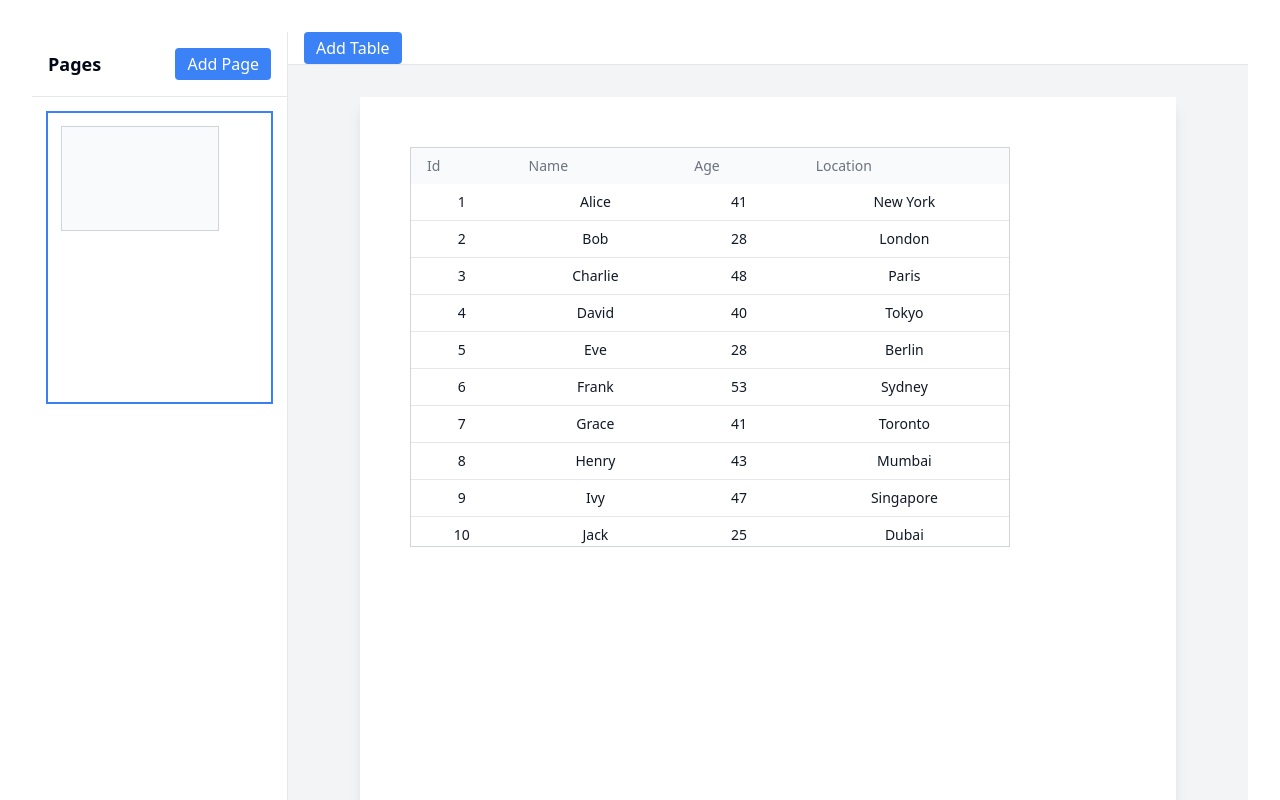
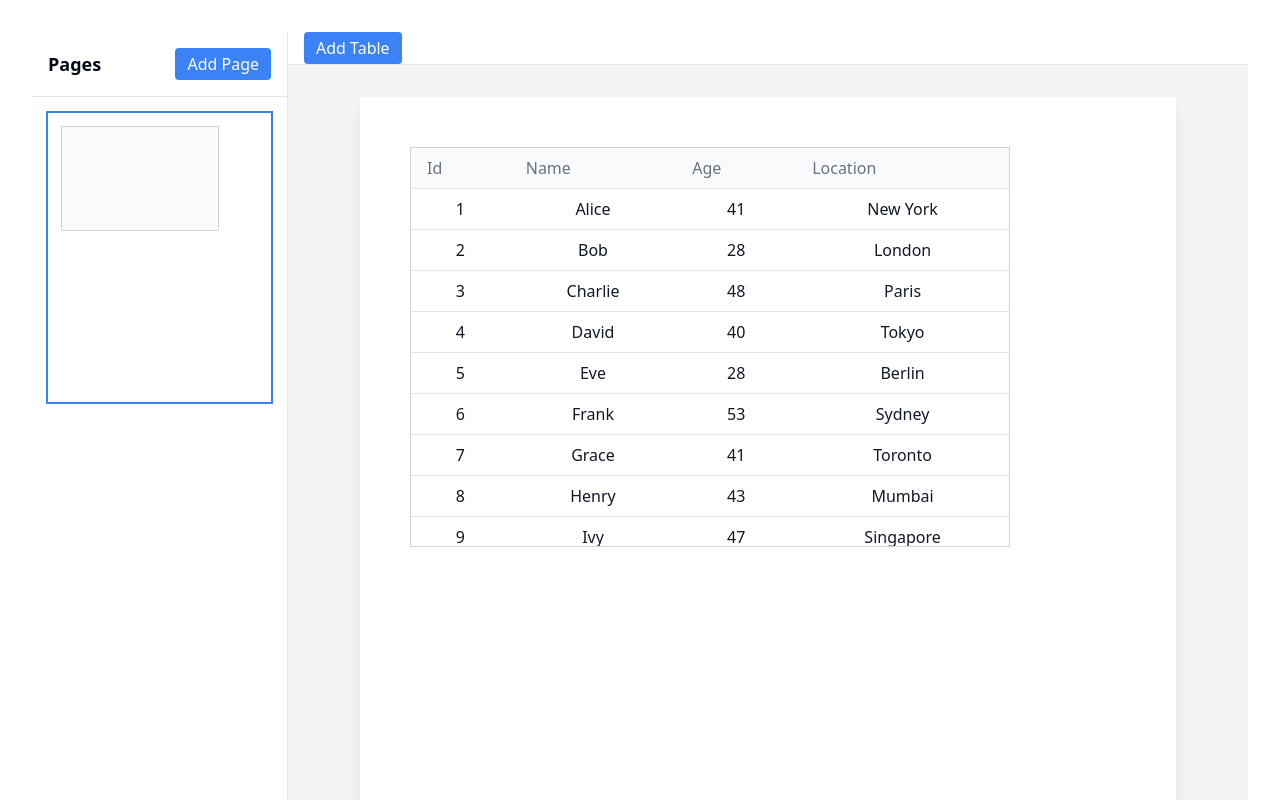
Before and after one commit to rounaksalim95/make-pdfs-great-again, a React (Vite) app: page / in a window 1280 px wide. Both pictures are taken after a click on the button "Add Table". Shown: the top 800 px of the page. Built offline with nearby package versions, Linux system fonts and the light colour scheme.

Commit message:
Fix border on table

```diff
--- a/src/components/tables/Table.tsx
+++ b/src/components/tables/Table.tsx
@@ -51,19 +51,19 @@ export function Table({ table, pageBounds, onResize }: TableProps) {
     <div
       ref={setNodeRef}
       style={style}
-      className={`border border-gray-300 bg-white hover:border-blue-500 group overflow-auto ${
-        isResizing ? 'select-none' : ''
-      }`}
+      className={`group ${isResizing ? 'select-none' : ''}`}
       {...(!isResizing ? listeners : {})}
       {...(!isResizing ? attributes : {})}
     >
-      <table className="w-full text-sm">
+      <div className="w-full h-full bg-white border border-gray-300 hover:border-blue-500">
+        <div className="w-full h-full overflow-auto">
+          <table className="w-full">
             <thead className="bg-gray-50 sticky top-0">
               <tr>
-            <th className="px-4 py-2 text-left font-medium text-gray-500">Id</th>
-            <th className="px-4 py-2 text-left font-medium text-gray-500">Name</th>
-            <th className="px-4 py-2 text-left font-medium text-gray-500">Age</th>
-            <th className="px-4 py-2 text-left font-medium text-gray-500">Location</th>
+                <th className="px-4 py-2 text-left font-medium text-gray-500 border-b">Id</th>
+                <th className="px-4 py-2 text-left font-medium text-gray-500 border-b">Name</th>
+                <th className="px-4 py-2 text-left font-medium text-gray-500 border-b">Age</th>
+                <th className="px-4 py-2 text-left font-medium text-gray-500 border-b">Location</th>
               </tr>
             </thead>
             <tbody className="divide-y divide-gray-200">
@@ -77,6 +77,8 @@ export function Table({ table, pageBounds, onResize }: TableProps) {
               ))}
             </tbody>
           </table>
+        </div>
+      </div>
 
       {/* Resize handles */}
       <div
```
Lines whose indentation alone changed are shown as unchanged.
